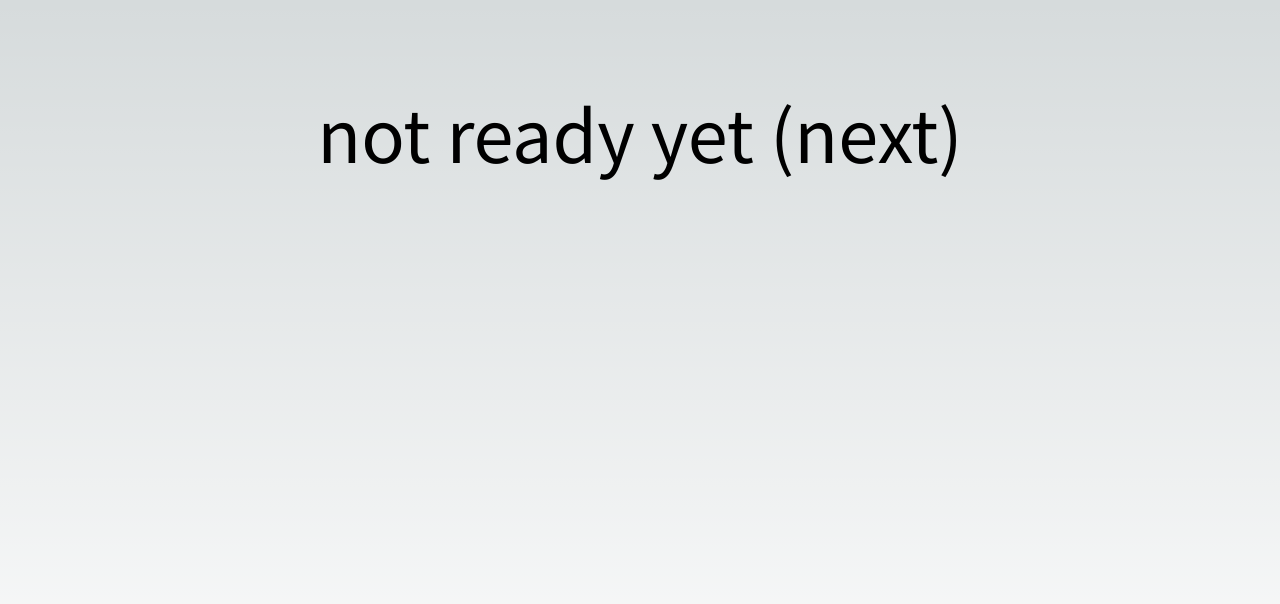
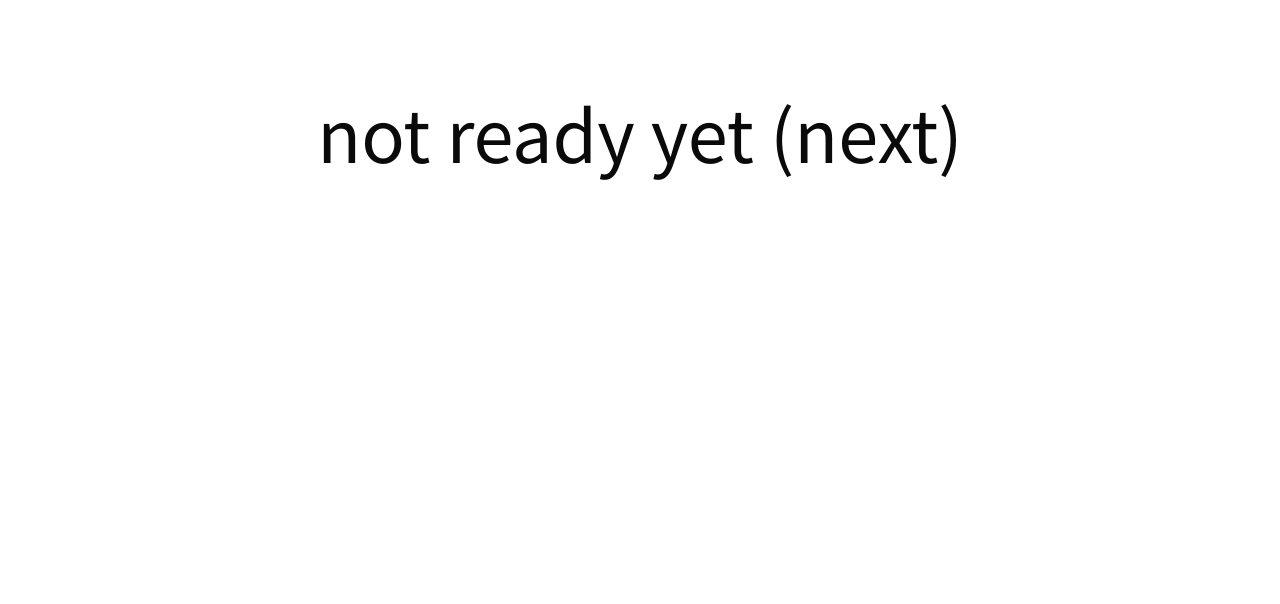
Before and after one commit to snoozedDev/mbsm, a Next.js app: page / in a window 1280 px wide. Shown: the top 604 px of the page. Built offline with nearby package versions, Linux system fonts and the light colour scheme.

Commit message:
add shadcn

```diff
--- a/package.json
+++ b/package.json
@@ -25,21 +25,27 @@
     "@upstash/redis": "^1.22.0",
     "@vercel/kv": "^0.2.2",
     "autoprefixer": "10.4.14",
+    "class-variance-authority": "^0.6.1",
+    "clsx": "^1.2.1",
     "dotenv": "^16.3.1",
     "drizzle-orm": "^0.27.0",
     "eslint": "8.44.0",
     "eslint-config-next": "13.4.8",
     "ioredis": "^5.3.2",
+    "lucide-react": "^0.259.0",
     "mysql2": "^3.4.5",
     "nanoid": "^4.0.2",
     "next": "13.4.8",
+    "next-themes": "^0.2.1",
     "postcss": "8.4.24",
     "react": "18.2.0",
     "react-dom": "18.2.0",
     "react-redux": "^8.1.1",
     "request-ip": "^3.3.0",
     "shelljs": "^0.8.5",
+    "tailwind-merge": "^1.13.2",
     "tailwindcss": "3.3.2",
+    "tailwindcss-animate": "^1.0.6",
     "typescript": "5.1.6"
   },
   "devDependencies": {
--- a/src/app/globals.css
+++ b/src/app/globals.css
@@ -2,26 +2,77 @@
 @tailwind components;
 @tailwind utilities;
 
-:root {
-  --foreground-rgb: 0, 0, 0;
-  --background-start-rgb: 214, 219, 220;
-  --background-end-rgb: 255, 255, 255;
-}
+@layer base {
+  :root {
+    --background: 0 0% 100%;
+    --foreground: 0 0% 3.9%;
 
-@media (prefers-color-scheme: dark) {
-  :root {
-    --foreground-rgb: 255, 255, 255;
-    --background-start-rgb: 0, 0, 0;
-    --background-end-rgb: 0, 0, 0;
+    --muted: 0 0% 96.1%;
+    --muted-foreground: 0 0% 45.1%;
+
+    --popover: 0 0% 100%;
+    --popover-foreground: 0 0% 3.9%;
+
+    --card: 0 0% 100%;
+    --card-foreground: 0 0% 3.9%;
+
+    --border: 0 0% 89.8%;
+    --input: 0 0% 89.8%;
+
+    --primary: 0 0% 9%;
+    --primary-foreground: 0 0% 98%;
+
+    --secondary: 0 0% 96.1%;
+    --secondary-foreground: 0 0% 9%;
+
+    --accent: 0 0% 96.1%;
+    --accent-foreground: 0 0% 9%;
+
+    --destructive: 0 84.2% 60.2%;
+    --destructive-foreground: 0 0% 98%;
+
+    --ring: 0 0% 63.9%;
+
+    --radius: 0.5rem;
+  }
+
+  .dark {
+    --background: 0 0% 3.9%;
+    --foreground: 0 0% 98%;
+
+    --muted: 0 0% 14.9%;
+    --muted-foreground: 0 0% 63.9%;
+
+    --popover: 0 0% 3.9%;
+    --popover-foreground: 0 0% 98%;
+
+    --card: 0 0% 3.9%;
+    --card-foreground: 0 0% 98%;
+
+    --border: 0 0% 14.9%;
+    --input: 0 0% 14.9%;
+
+    --primary: 0 0% 98%;
+    --primary-foreground: 0 0% 9%;
+
+    --secondary: 0 0% 14.9%;
+    --secondary-foreground: 0 0% 98%;
+
+    --accent: 0 0% 14.9%;
+    --accent-foreground: 0 0% 98%;
+
+    --destructive: 0 62.8% 30.6%;
+    --destructive-foreground: 0 85.7% 97.3%;
+
+    --ring: 0 0% 14.9%;
   }
 }
 
-body {
-  color: rgb(var(--foreground-rgb));
-  background: linear-gradient(
-      to bottom,
-      transparent,
-      rgb(var(--background-end-rgb))
-    )
-    rgb(var(--background-start-rgb));
+@layer base {
+  * {
+    @apply border-border;
+  }
+  body {
+    @apply bg-background text-foreground;
+  }
 }
--- /dev/null
+++ b/src/lib/utils.ts
@@ -0,0 +1,6 @@
+import { type ClassValue, clsx } from "clsx"
+import { twMerge } from "tailwind-merge"
+
+export function cn(...inputs: ClassValue[]) {
+  return twMerge(clsx(inputs))
+}
--- a/tailwind.config.js
+++ b/tailwind.config.js
@@ -1,18 +1,76 @@
 /** @type {import('tailwindcss').Config} */
 module.exports = {
+  darkMode: ["class"],
   content: [
-    './src/pages/**/*.{js,ts,jsx,tsx,mdx}',
-    './src/components/**/*.{js,ts,jsx,tsx,mdx}',
-    './src/app/**/*.{js,ts,jsx,tsx,mdx}',
-  ],
+    './pages/**/*.{ts,tsx}',
+    './components/**/*.{ts,tsx}',
+    './app/**/*.{ts,tsx}',
+    './src/**/*.{ts,tsx}',
+	],
   theme: {
+    container: {
+      center: true,
+      padding: "2rem",
+      screens: {
+        "2xl": "1400px",
+      },
+    },
     extend: {
-      backgroundImage: {
-        'gradient-radial': 'radial-gradient(var(--tw-gradient-stops))',
-        'gradient-conic':
-          'conic-gradient(from 180deg at 50% 50%, var(--tw-gradient-stops))',
+      colors: {
+        border: "hsl(var(--border))",
+        input: "hsl(var(--input))",
+        ring: "hsl(var(--ring))",
+        background: "hsl(var(--background))",
+        foreground: "hsl(var(--foreground))",
+        primary: {
+          DEFAULT: "hsl(var(--primary))",
+          foreground: "hsl(var(--primary-foreground))",
+        },
+        secondary: {
+          DEFAULT: "hsl(var(--secondary))",
+          foreground: "hsl(var(--secondary-foreground))",
+        },
+        destructive: {
+          DEFAULT: "hsl(var(--destructive))",
+          foreground: "hsl(var(--destructive-foreground))",
+        },
+        muted: {
+          DEFAULT: "hsl(var(--muted))",
+          foreground: "hsl(var(--muted-foreground))",
+        },
+        accent: {
+          DEFAULT: "hsl(var(--accent))",
+          foreground: "hsl(var(--accent-foreground))",
+        },
+        popover: {
+          DEFAULT: "hsl(var(--popover))",
+          foreground: "hsl(var(--popover-foreground))",
+        },
+        card: {
+          DEFAULT: "hsl(var(--card))",
+          foreground: "hsl(var(--card-foreground))",
+        },
+      },
+      borderRadius: {
+        lg: "var(--radius)",
+        md: "calc(var(--radius) - 2px)",
+        sm: "calc(var(--radius) - 4px)",
+      },
+      keyframes: {
+        "accordion-down": {
+          from: { height: 0 },
+          to: { height: "var(--radix-accordion-content-height)" },
+        },
+        "accordion-up": {
+          from: { height: "var(--radix-accordion-content-height)" },
+          to: { height: 0 },
+        },
+      },
+      animation: {
+        "accordion-down": "accordion-down 0.2s ease-out",
+        "accordion-up": "accordion-up 0.2s ease-out",
       },
     },
   },
-  plugins: [],
+  plugins: [require("tailwindcss-animate")],
 }
```
Also changed, not shown: components.json (added), 1 other file (tests, documents, lock files or other folders).
